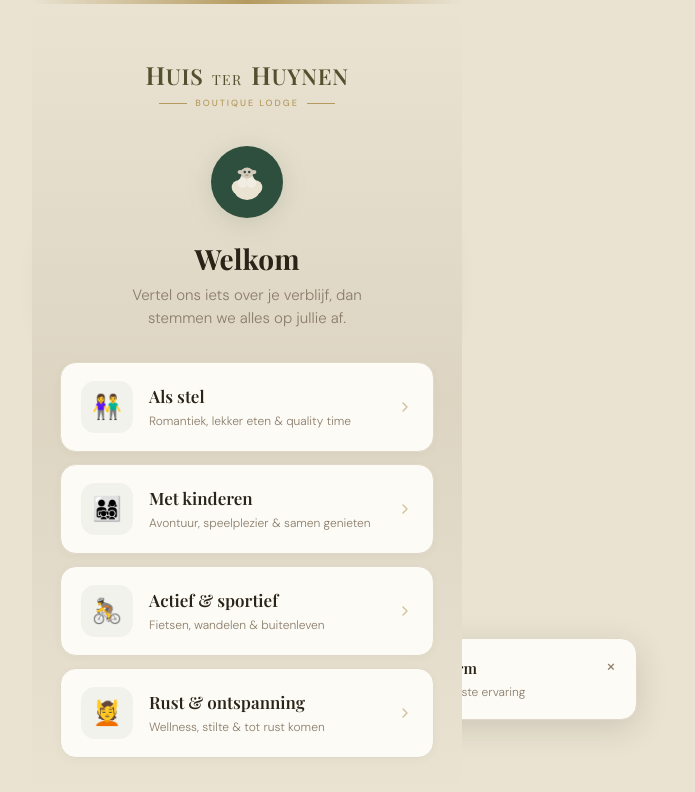
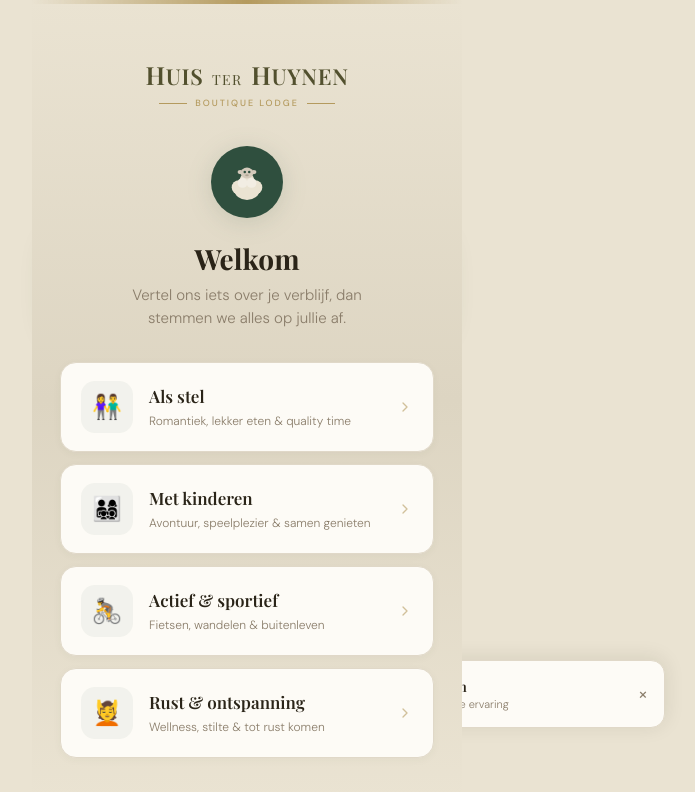
Before and after one commit to arjanreinders101170/huisterhuynentest, a Next.js app: page / in a window 1280 px wide. Shown: the top 792 px of the page, without its empty margins (393-1088 px from the left). Built offline with nearby package versions, Linux system fonts and the light colour scheme; no server answers.

Commit message:
Fix install banner positioning

```diff
--- a/src/components/InstallBanner.tsx
+++ b/src/components/InstallBanner.tsx
@@ -47,43 +47,48 @@ export function InstallBanner() {
   return (
     <div style={{
       position: "fixed",
-      bottom: 80, left: "50%", transform: "translateX(-50%)",
-      width: "calc(100% - 40px)", maxWidth: 390,
+      bottom: 72,
+      left: "50%",
+      transform: "translateX(-50%)",
+      width: "100%",
+      maxWidth: 430,
       zIndex: 90,
+      padding: "0 12px",
+      boxSizing: "border-box",
       animation: "fadeUp .4s ease both",
     }}>
       <div style={{
         background: T.card,
-        borderRadius: 16,
+        borderRadius: 14,
         border: `1px solid ${T.border}`,
-        boxShadow: "0 8px 32px rgba(42,36,24,.15)",
-        padding: "18px 20px",
+        boxShadow: "0 -2px 20px rgba(42,36,24,.1)",
+        padding: "14px 16px",
       }}>
-        <div style={{ display: "flex", alignItems: "flex-start", gap: 14 }}>
+        <div style={{ display: "flex", alignItems: "center", gap: 12 }}>
           {/* Icon */}
           <div style={{
-            width: 44, height: 44, borderRadius: 12,
+            width: 38, height: 38, borderRadius: 10,
             background: `linear-gradient(135deg, ${T.green}, ${T.green2})`,
             display: "flex", alignItems: "center", justifyContent: "center",
             flexShrink: 0,
           }}>
-            <span style={{ fontSize: 20 }}>🐑</span>
+            <span style={{ fontSize: 17 }}>🐑</span>
           </div>
 
           {/* Text */}
-          <div style={{ flex: 1 }}>
+          <div style={{ flex: 1, minWidth: 0 }}>
             <div style={{
-              fontFamily: T.serif, fontSize: 15, fontWeight: 600,
-              color: T.text, marginBottom: 3,
+              fontFamily: T.serif, fontSize: 14, fontWeight: 600,
+              color: T.text,
             }}>
               Zet op je beginscherm
             </div>
             <div style={{
-              fontFamily: T.sans, fontSize: 12, color: T.muted,
-              fontWeight: 300, lineHeight: 1.5,
+              fontFamily: T.sans, fontSize: 11, color: T.muted,
+              fontWeight: 300, lineHeight: 1.4,
             }}>
               {isIOS
-                ? <>Tik op <span style={{ fontWeight: 500 }}>delen</span> (▢↑) en dan <span style={{ fontWeight: 500 }}>&quot;Zet op beginscherm&quot;</span></>
+                ? <>Tik <span style={{ fontWeight: 500 }}>delen</span> (▢↑) → <span style={{ fontWeight: 500 }}>Zet op beginscherm</span></>
                 : "Open als app voor de beste ervaring"
               }
             </div>
```
